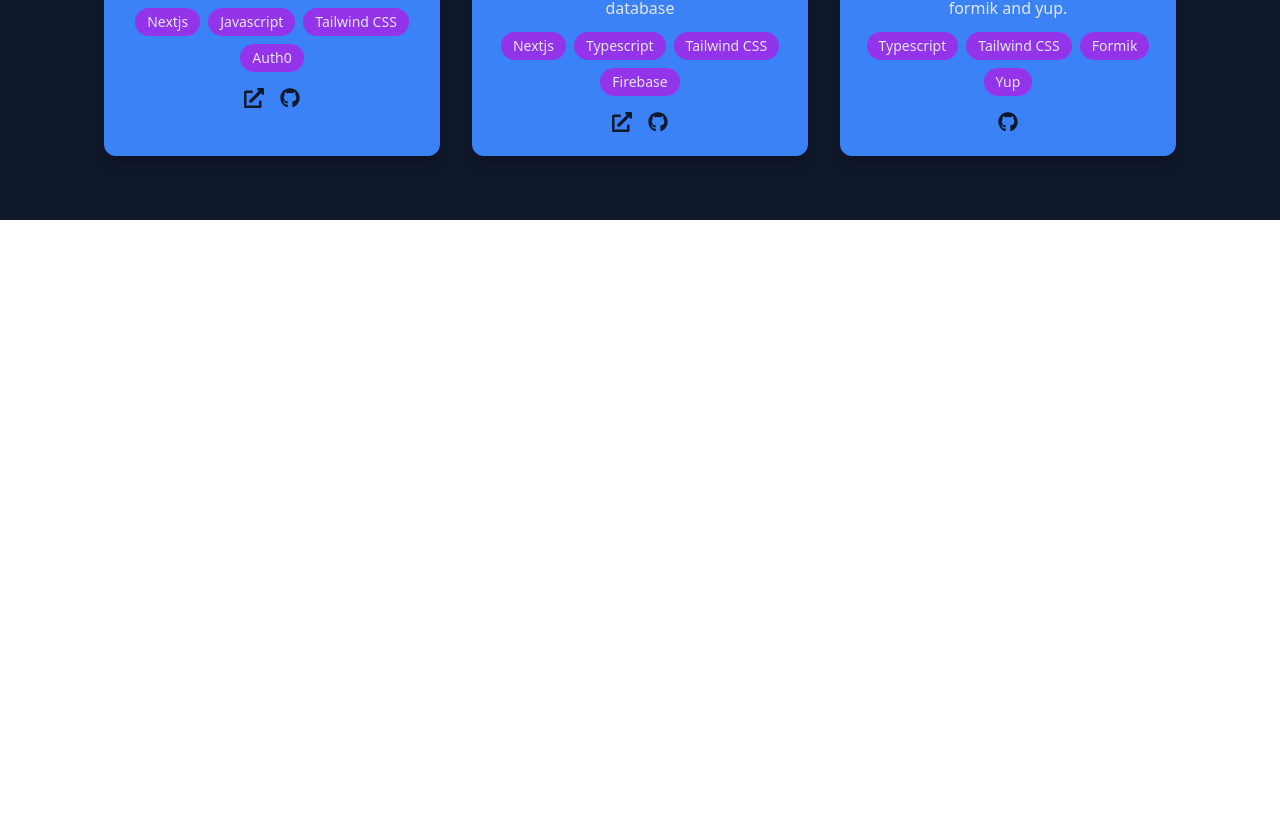
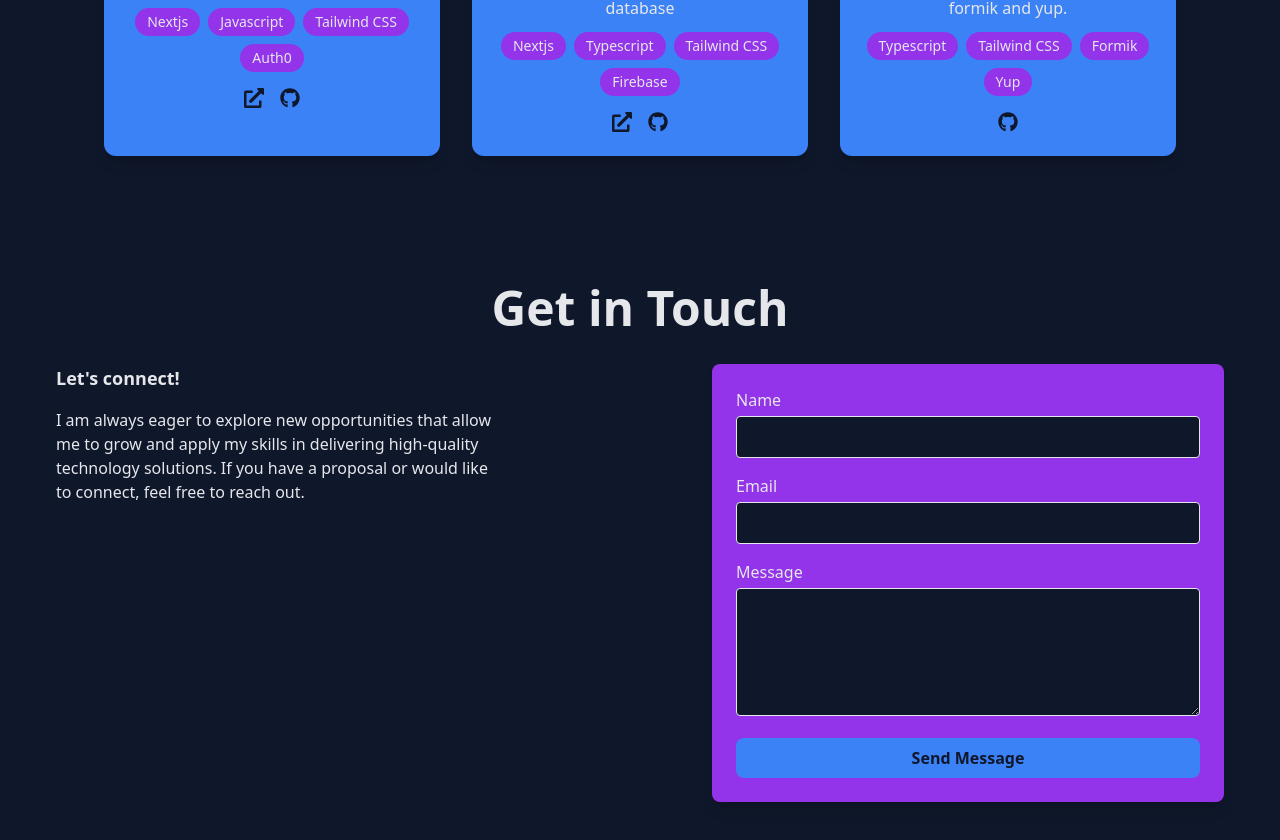
Before and after one commit to DevHardee/aweroro-hadi, a React (Vite) app: page / in a window 1280 px wide. Shown: the part 1992-2832 px from the top of the page. Before the commit the page ends 2212 px from the top, so only its background shows below. Built offline with nearby package versions, Linux system fonts and the light colour scheme.

Commit message:
feat(contact): added the contact section

```diff
--- a/src/App.tsx
+++ b/src/App.tsx
@@ -14,8 +14,8 @@ function App() {
         <Hero/>
         <About/>
         <Projects/>
-        {/* <Contact/>
-        <Footer/>   */}
+        <Contact/>
+        {/* <Footer/>    */}
       </MaxWidthWrapper>
    </div>
   )
--- a/src/sections/Contact.tsx
+++ b/src/sections/Contact.tsx
@@ -1,11 +1,98 @@
-import React from 'react'
+import React, { useState } from "react";
+import { motion } from "framer-motion";
 
 const Contact = () => {
+  const [formData, setFormData] = useState({ name: "", email: "", message: "" });
+
+  const handleChange = (e: React.ChangeEvent<HTMLInputElement | HTMLTextAreaElement>) => {
+    setFormData({ ...formData, [e.target.name]: e.target.value });
+  };
+
+  const handleSubmit = (e: React.FormEvent) => {
+    e.preventDefault();
+    alert("Message sent! (This is just a placeholder, integrate with an API)");
+  };
+
   return (
-    <div>
-      Hi
-    </div>
-  )
-}
+    <section id="contact" className="bg-primary text-text py-16 px-4">
+      {/* Section Title */}
+      <motion.h2
+        className="text-3xl md:text-4xl lg:text-5xl font-bold text-center mb-8"
+        initial={{ opacity: 0, y: -20 }}
+        animate={{ opacity: 1, y: 0 }}
+        transition={{ duration: 0.8 }}
+      >
+        Get in Touch
+      </motion.h2>
 
-export default Contact
+      <div className="flex flex-col md:flex-row px-4 gap-10 justify-between">
+        <motion.div
+            className="flex flex-col gap-4 max-w-xs lg:max-w-md"
+            initial={{ opacity: 0, y: 20 }}
+            animate={{ opacity: 1, y: 0 }}
+            transition={{ duration: 0.8, delay: 0.3 }}
+          >
+            <h1 className="text-lg font-bold">Let's connect!</h1>
+            <p>
+                I am always eager to explore new opportunities that allow me to grow and apply my skills in delivering high-quality technology solutions.
+                If you have a proposal or would like to connect, feel free to reach out.
+            </p>
+
+        </motion.div>
+        <motion.form
+          className="bg-secondary p-6 rounded-lg w-full max-w-lg shadow-lg"
+          initial={{ opacity: 0, y: 20 }}
+          animate={{ opacity: 1, y: 0 }}
+          transition={{ duration: 0.8 }}
+          onSubmit={handleSubmit}
+        >
+          <div className="mb-4">
+            <label className="block text-md mb-1">Name</label>
+            <input
+              type="text"
+              name="name"
+              value={formData.name}
+              onChange={handleChange}
+              required
+              className="w-full p-2 rounded bg-primary border border-text text-text focus:outline-none focus:ring-2 focus:ring-accent"
+            />
+          </div>
+
+          <div className="mb-4">
+            <label className="block text-md mb-1">Email</label>
+            <input
+              type="email"
+              name="email"
+              value={formData.email}
+              onChange={handleChange}
+              required
+              className="w-full p-2 rounded bg-primary border border-text text-text focus:outline-none focus:ring-2 focus:ring-accent"
+            />
+          </div>
+
+          <div className="mb-4">
+            <label className="block text-md mb-1">Message</label>
+            <textarea
+              name="message"
+              value={formData.message}
+              onChange={handleChange}
+              required
+              className="w-full p-2 rounded bg-primary border border-text text-text focus:outline-none focus:ring-2 focus:ring-accent h-32"
+            />
+          </div>
+
+          <motion.button
+            type="submit"
+            className="w-full bg-accent text-primary font-bold py-2 rounded-lg hover:bg-opacity-80 transition"
+            whileHover={{ scale: 1.05 }}
+            whileTap={{ scale: 0.95 }}
+          >
+            Send Message
+          </motion.button>
+        </motion.form>
+      </div>
+    </section>
+  );
+};
+
+export default Contact;
```
